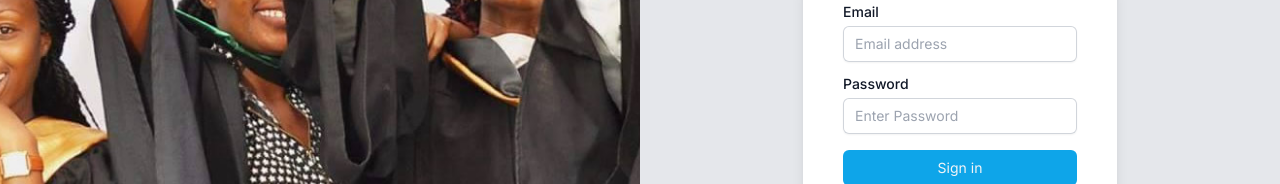
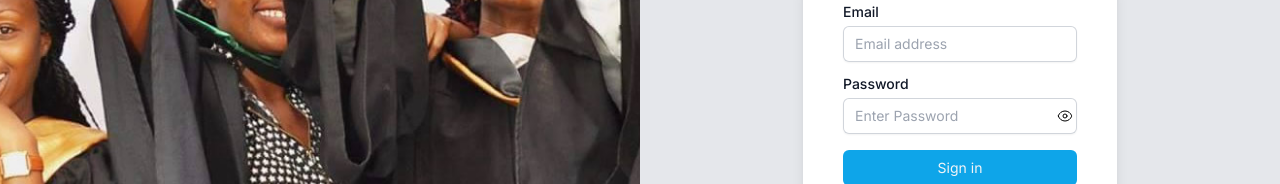
Before and after one commit to ClarenceLaria/missing-marks-system, a Next.js app: page / in a window 1280 px wide. Shown: the part 344-528 px from the top of the page. Built offline with nearby package versions, Linux system fonts and the light colour scheme; no server answers.

Commit message:
user authentication

```diff
--- a/app/Components/AuthForm.tsx
+++ b/app/Components/AuthForm.tsx
@@ -4,22 +4,26 @@ import Input from './Input';
 import Button from './Button';
 import { signIn, useSession } from 'next-auth/react';
 import { Session } from 'next-auth';
+
+// Extend the Session type to include userType
+declare module 'next-auth' {
+  interface Session {
+    userType?: 'Lecturer' | 'STUDENT' | 'ADMIN' | 'SuperAdmin';
+  }
+}
 import { useRouter } from 'next/navigation';
 import toast from 'react-hot-toast';
 import clsx from 'clsx'
+import { EyeIcon, EyeSlashIcon } from '@heroicons/react/24/outline';
 
 
 type Variant = 'REGISTER' | 'LOGIN';
-declare module 'next-auth' {
-  interface Session {
-    userType?: string;
-  }
-}
 
 export default function AuthForm() {
   const [variant, setVariant] = useState<Variant>('LOGIN');
   const [loading, setisLoading] = useState(false);
   const [disabled, setDisabled] = useState(false);
+  const [showPassword, setShowPassword] = useState(false);
 
   const [formData, setFormData] = useState({
     firstName: '',
@@ -44,17 +48,18 @@ export default function AuthForm() {
 
   useEffect(() => {
     if (session?.status === 'authenticated') {
-  //     if (session.data.userType === 'Lecturer') {
-  //       router.push('/Lecturer');
-  //     } else
-      if(session.data.userType === 'STUDENT') {
+      // if (session.data.userType === 'Lecturer') {
+      //   router.push('/Lecturer');
+      // } else
+      // if(session.data.userType === 'STUDENT') {
+      //   router.push('/Student/home');
+      // }
+      //  else if(session.data.userType === 'ADMIN') {
+      //   router.push('/Admin');
+      // }else{
+      //   // router.push('/SuperAdmin/Dashboard')
+      // }
       router.push('/Student/home');
-      }
-  //      else if(session.data.userType === 'ADMIN') {
-  //       router.push('/Admin');
-  //     }else{
-  //       router.push('/SuperAdmin/Dashboard')
-  //     }
 
     }
   });
@@ -164,6 +169,9 @@ export default function AuthForm() {
     });
   };
 
+  const togglePasswordVisibility = () => {
+    setShowPassword((prevShowPassword) => !prevShowPassword);
+  };
   return (
     <>
       <div className=' mx-16 bg-white px-4 lg:px-10 py-6 mt-2 gap-2 rounded-md  shadow-lg'>
@@ -215,18 +223,31 @@ export default function AuthForm() {
            disabled={disabled}
            value={formData.email}
            onChange={handleChange}
+          //  pattern="^[a-zA-Z0-9._%+-]+@mmust\.ac\.ke$"
          />
+         <div className='relative'>
           <Input
             required
             id='Pword'
             name='password'
             label='Password'
-           type='password'
+            type={showPassword ? 'text' : 'password'}
             placeholder='Enter Password'
             disabled={disabled}
             value={formData.password}
             onChange={handleChange}
             />
+            <div
+             className='absolute inset-y-0 right-0 flex  pr-1 cursor-pointer   items-center mt-7 '
+             onClick={togglePasswordVisibility}
+           >
+             {showPassword ? (
+              <EyeSlashIcon className='w-4 max-[425px]:w-3'/>
+             ) : (
+               <EyeIcon className='w-4 max-[425px]:w-3'/>
+             )}
+           </div>
+          </div>
           <div className='mt-4 text-gray-100'>
             <Button
               type='submit'
```
Lines whose indentation alone changed are shown as unchanged.
